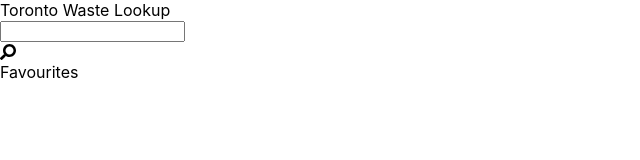
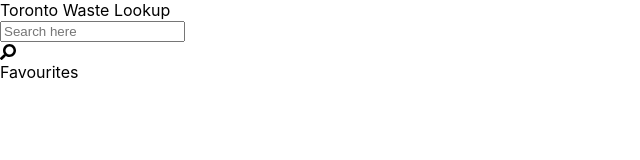
Before and after one commit to Julioliveira/web-engineering-challenge, a React app: page / in a window 1280 px wide. Shown: the top 160 px of the page, without its empty margins (0-640 px from the left). Built offline with nearby package versions, Linux system fonts and the light colour scheme.

Commit message:
changed loading

```diff
--- a/src/components/Search/Search.js
+++ b/src/components/Search/Search.js
@@ -9,7 +9,11 @@
 
         <div className={classes.inputGroup}>
             <div className={classes.inputGroupArea}>
-                <input type="text" onChange={props.searchValueHandler} onKeyPress={props.handleKeyPress} />
+                <input
+                    type="text"
+                    onChange={props.searchValueHandler}
+                    onKeyPress={props.handleKeyPress}
+                    placeholder="Search here"/>
             </div>
             <div
                 className={classes.inputGroupIcon}
--- a/src/components/UI/Spinner/Spinner.css
+++ b/src/components/UI/Spinner/Spinner.css
@@ -13,8 +13,8 @@
     height: 0;
     margin: 6px;
     box-sizing: border-box;
-    border: 50px solid #23995c;
-    border-color: #23995c transparent #23995c transparent;
+    border: 50px solid #195598;
+    border-color: #195598 transparent #195598 transparent;
     animation: lds_hourglass 1.2s infinite;
   }
   @keyframes lds_hourglass {
```
